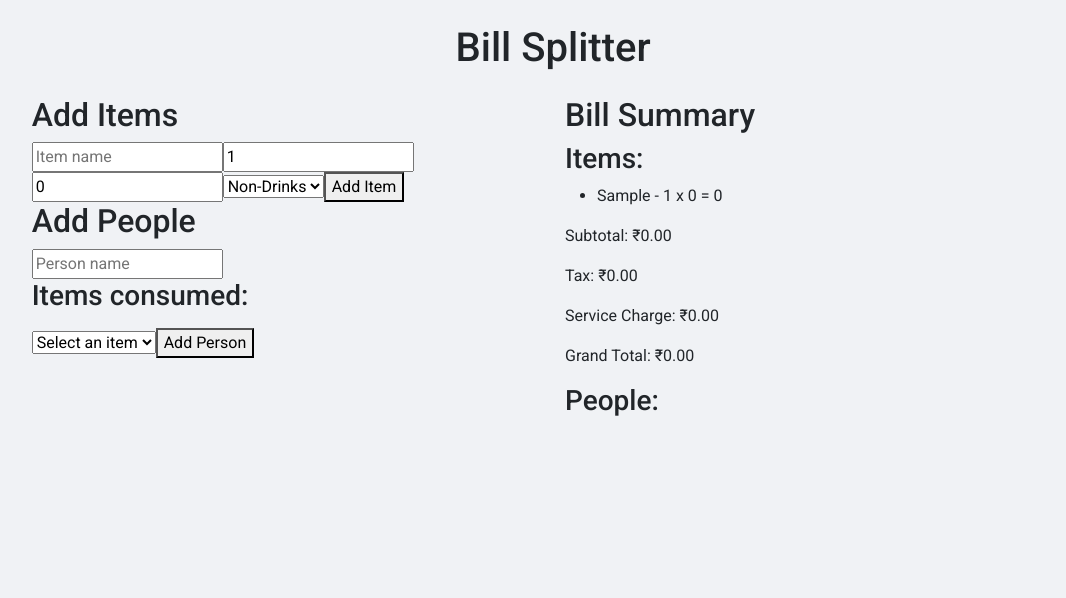
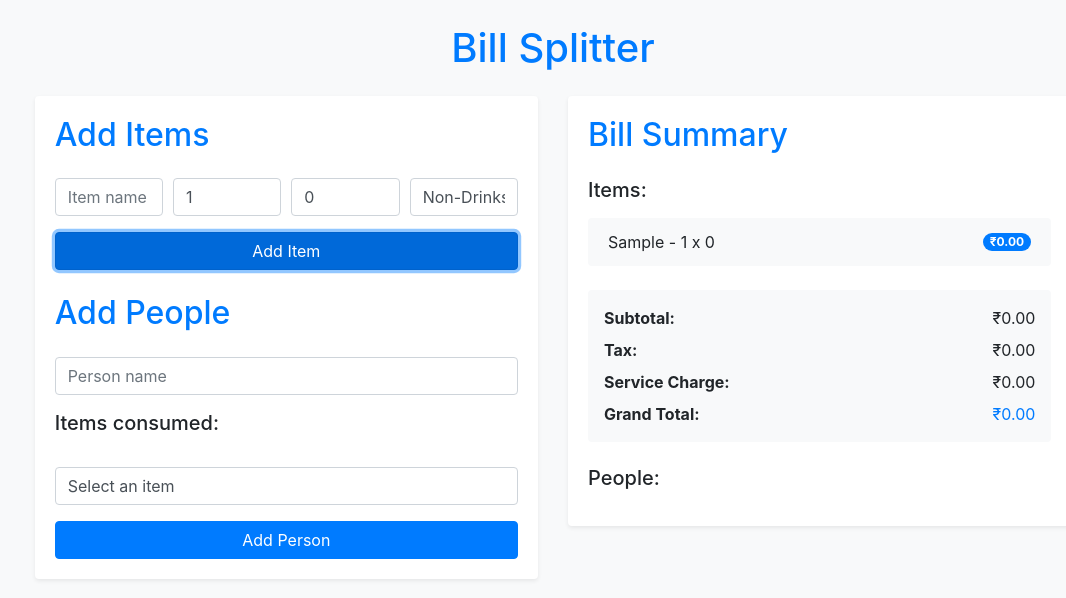
Before and after one commit to akhilesh1709/Bill-splitter-Oopar-Angular-Hackathon, an Angular app: page / in a window 1280 px wide. Both pictures are taken after typing "Sample" into the empty fields and a click on the button "Add Item". Shown: the top 598 px of the page, without its empty margins (87-1153 px from the left). Built offline with nearby package versions, Linux system fonts and the light colour scheme.

Commit message:
UI changes

```diff
--- a/src/app/app.component.html
+++ b/src/app/app.component.html
@@ -1,9 +1,9 @@
-<div class="container-fluid py-4">
-  <h1 class="text-center mb-4">Bill Splitter</h1>
+<div class="container-fluid py-4 bg-light">
+  <h1 class="text-center mb-4 text-primary">Bill Splitter</h1>
   <div class="row justify-content-center">
-    <div class="col-md-10">
+    <div class="col-lg-10">
       <div class="row">
-        <div class="col-lg-6">
+        <div class="col-lg-6 mb-4 mb-lg-0">
           <app-bill-input></app-bill-input>
         </div>
         <div class="col-lg-6">
--- a/src/app/bill-input/bill-input.component.html
+++ b/src/app/bill-input/bill-input.component.html
@@ -1,29 +1,41 @@
-<div>
-    <h2>Add Items</h2>
-    <div>
-      <input [(ngModel)]="newItem.name" placeholder="Item name">
-      <input type="number" [(ngModel)]="newItem.quantity" placeholder="Quantity">
-      <input type="number" [(ngModel)]="newItem.price" placeholder="Price">
-      <select [(ngModel)]="newItem.category">
+<div class="card shadow-sm mb-4">
+    <div class="card-body">
+      <h2 class="card-title text-primary mb-4">Add Items</h2>
+      <div class="mb-4">
+        <div class="form-row">
+          <div class="form-group col-md-3">
+            <input class="form-control" [(ngModel)]="newItem.name" placeholder="Item name">
+          </div>
+          <div class="form-group col-md-3">
+            <input type="number" class="form-control" [(ngModel)]="newItem.quantity" placeholder="Quantity">
+          </div>
+          <div class="form-group col-md-3">
+            <input type="number" class="form-control" [(ngModel)]="newItem.price" placeholder="Price">
+          </div>
+          <div class="form-group col-md-3">
+            <select class="form-control" [(ngModel)]="newItem.category">
               <option *ngFor="let category of itemCategories" [value]="category">{{category}}</option>
             </select>
-      <button (click)="addItem()">Add Item</button>
+          </div>
+        </div>
+        <button class="btn btn-primary btn-block" (click)="addItem()">Add Item</button>
       </div>
 
-    <h2>Add People</h2>
+      <h2 class="card-title text-primary mb-4">Add People</h2>
       <div>
-      <input [(ngModel)]="newPerson.name" placeholder="Person name">
-      <h3>Items consumed:</h3>
-      <ul>
-        <li *ngFor="let item of newPerson.items; let i = index">
+        <input class="form-control mb-3" [(ngModel)]="newPerson.name" placeholder="Person name">
+        <h3 class="h5 mb-3">Items consumed:</h3>
+        <ul class="list-group mb-3">
+          <li *ngFor="let item of newPerson.items; let i = index" class="list-group-item d-flex justify-content-between align-items-center">
             {{item.name}} - {{item.quantity}} x {{item.price}}
-          <button (click)="removeItemFromPerson(i)">Remove</button>
+            <button class="btn btn-danger btn-sm" (click)="removeItemFromPerson(i)">Remove</button>
           </li>
         </ul>
-      <select (change)="addItemToPerson($event)">
+        <select class="form-control mb-3" (change)="addItemToPerson($event)">
           <option value="">Select an item</option>
           <option *ngFor="let item of billService.getBill().items" [value]="item.name">{{item.name}}</option>
         </select>
-      <button (click)="addPerson()">Add Person</button>
+        <button class="btn btn-primary btn-block" (click)="addPerson()">Add Person</button>
       </div>
     </div>
+  </div>
--- a/src/app/bill-summary/bill-summary.component.html
+++ b/src/app/bill-summary/bill-summary.component.html
@@ -1,25 +1,29 @@
-<div>
-    <h2>Bill Summary</h2>
-    <div>
-      <h3>Items:</h3>
-      <ul>
-        <li *ngFor="let item of billService.getBill().items">
-          {{item.name}} - {{item.quantity}} x {{item.price}} = {{item.quantity * item.price}}
+<div class="card shadow-sm">
+    <div class="card-body">
+      <h2 class="card-title text-primary mb-4">Bill Summary</h2>
+      <div class="mb-4">
+        <h3 class="h5 mb-3">Items:</h3>
+        <ul class="list-group mb-3">
+          <li *ngFor="let item of billService.getBill().items" class="list-group-item d-flex justify-content-between align-items-center">
+            <span>{{item.name}} - {{item.quantity}} x {{item.price}}</span>
+            <span class="badge badge-primary badge-pill">{{item.quantity * item.price | currency:'INR'}}</span>
           </li>
         </ul>
-      <p>Subtotal: {{billService.calculateTotal() | currency:'INR'}}</p>
-      <p>Tax: {{billService.calculateTax() | currency:'INR'}}</p>
-      <p>Service Charge: {{billService.calculateServiceCharge() | currency:'INR'}}</p>
-      <p>Grand Total: {{billService.calculateGrandTotal() | currency:'INR'}}</p>
+        <div class="bg-light p-3 rounded">
+          <p class="mb-2"><strong>Subtotal:</strong> <span class="float-right">{{billService.calculateTotal() | currency:'INR'}}</span></p>
+          <p class="mb-2"><strong>Tax:</strong> <span class="float-right">{{billService.calculateTax() | currency:'INR'}}</span></p>
+          <p class="mb-2"><strong>Service Charge:</strong> <span class="float-right">{{billService.calculateServiceCharge() | currency:'INR'}}</span></p>
+          <p class="mb-0"><strong>Grand Total:</strong> <span class="float-right text-primary">{{billService.calculateGrandTotal() | currency:'INR'}}</span></p>
+        </div>
       </div>
 
       <div>
-      <h3>People:</h3>
-      <ul>
-        <li *ngFor="let person of billService.getBill().people">
-          {{person.name}} - {{billService.calculatePersonShare(person) | currency:'INR'}}
-          <ul>
-            <li *ngFor="let item of person.items">
+        <h3 class="h5 mb-3">People:</h3>
+        <ul class="list-group">
+          <li *ngFor="let person of billService.getBill().people" class="list-group-item">
+            <h4 class="h6 mb-2">{{person.name}} - <span class="text-primary">{{billService.calculatePersonShare(person) | currency:'INR'}}</span></h4>
+            <ul class="list-unstyled pl-3">
+              <li *ngFor="let item of person.items" class="small text-muted">
                 {{item.name}} - {{item.quantity}} x {{item.price}}
               </li>
             </ul>
@@ -27,3 +31,4 @@
         </ul>
       </div>
     </div>
+  </div>
--- a/src/index.html
+++ b/src/index.html
@@ -8,6 +8,7 @@
   <link rel="icon" type="image/x-icon" href="favicon.ico">
   <link href="https://cdn.jsdelivr.net/npm/bootstrap@5.1.3/dist/css/bootstrap.min.css" rel="stylesheet">
   <link href="https://fonts.googleapis.com/css2?family=Roboto:wght@300;400;500;700&display=swap" rel="stylesheet">
+  <link rel="stylesheet" href="https://stackpath.bootstrapcdn.com/bootstrap/4.5.2/css/bootstrap.min.css">
 </head>
 <body>
   <app-root></app-root>
--- a/src/styles.css
+++ b/src/styles.css
@@ -1,44 +1,33 @@
 body {
-    background-color: #f0f2f5;
-    font-family: 'Roboto', sans-serif;
+    background-color: #f8f9fa;
   }
 
   .card {
-    box-shadow: 0 4px 6px rgba(0, 0, 0, 0.1);
     border: none;
-    border-radius: 8px;
-    margin-bottom: 20px;
+    transition: box-shadow 0.3s ease-in-out;
   }
 
-  .card-header {
-    border-radius: 8px 8px 0 0;
-    padding: 15px 20px;
+  .card:hover {
+    box-shadow: 0 0.5rem 1rem rgba(0, 0, 0, 0.15) !important;
   }
 
-  .card-header h3 {
-    margin-bottom: 0;
-    font-weight: 500;
+  .btn-primary {
+    background-color: #007bff;
+    border-color: #007bff;
   }
 
-  .card-body {
-    padding: 20px;
+  .btn-primary:hover {
+    background-color: #0056b3;
+    border-color: #0056b3;
   }
 
-  .btn {
-    border-radius: 20px;
-    padding: 8px 20px;
-  }
-
-  .form-control, .form-select {
-    border-radius: 20px;
+  .text-primary {
+    color: #007bff !important;
   }
 
   .list-group-item {
-    border-left: none;
-    border-right: none;
+    border: none;
+    background-color: #f8f9fa;
+    margin-bottom: 0.5rem;
+    border-radius: 0.25rem;
   }
-
-  .badge {
-    font-size: 0.9em;
-    padding: 6px 10px;
-  }
```
Lines whose indentation alone changed are shown as unchanged.
